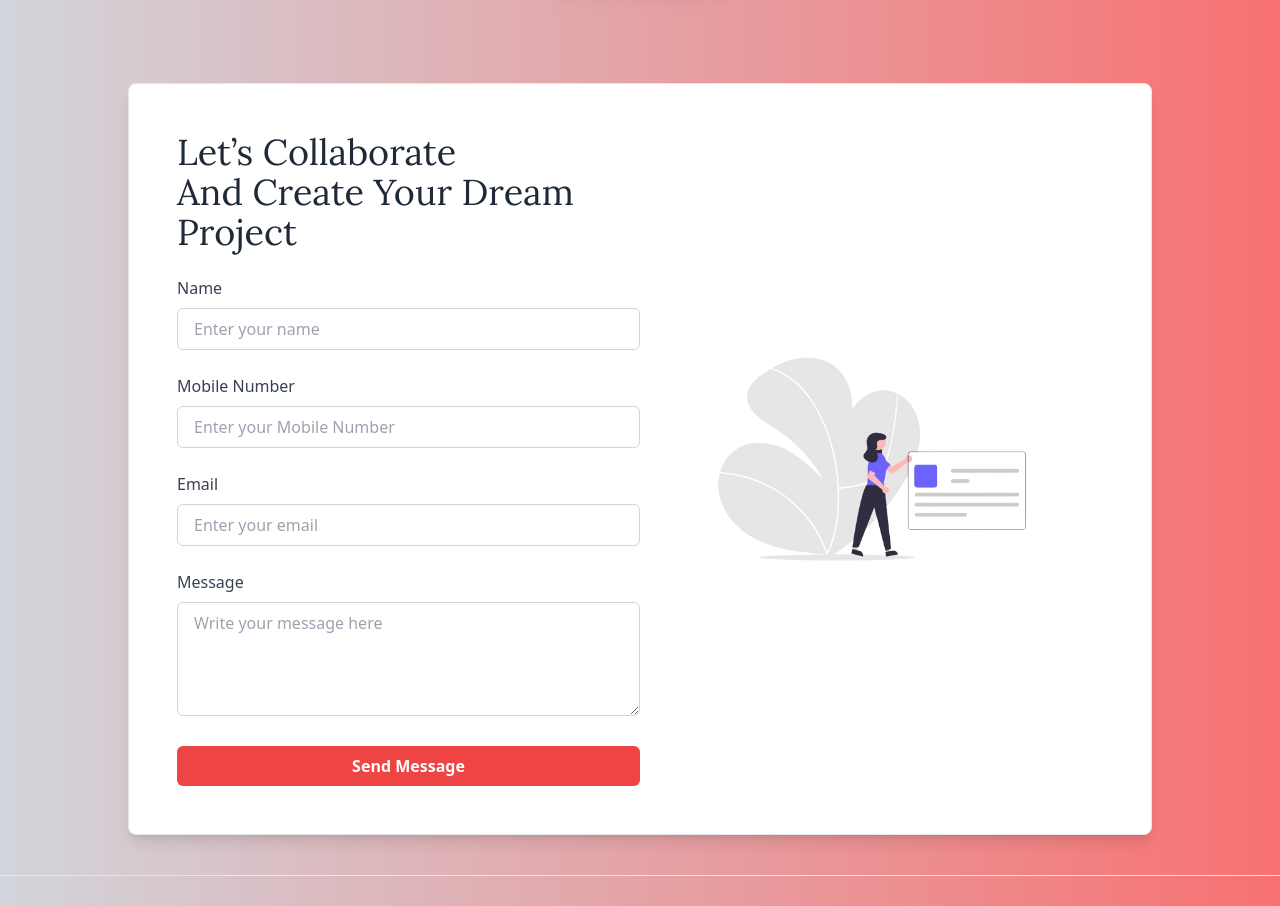
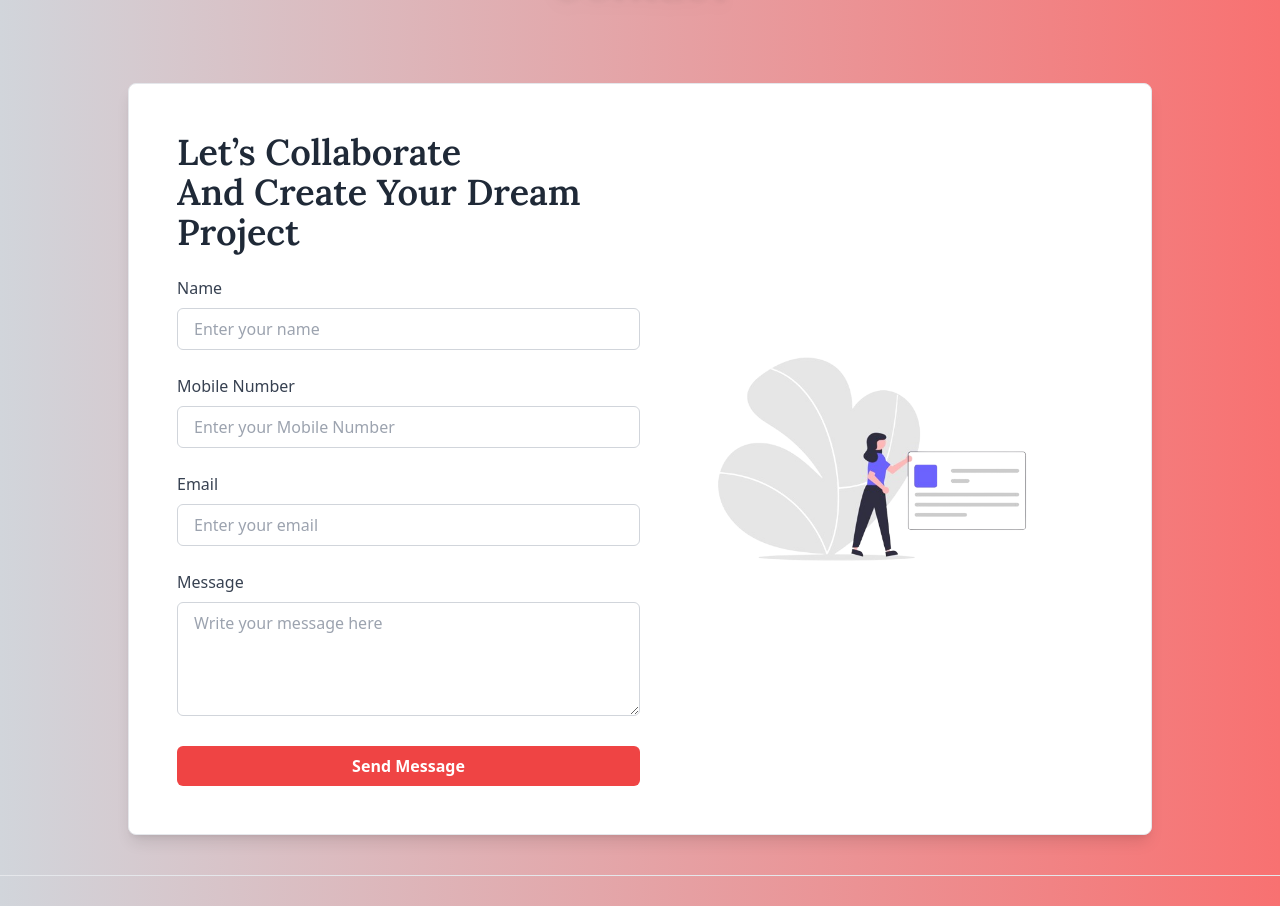
Before and after one commit to sathwik9887/portfolio, a React (Vite) app: page / in a window 1280 px wide. Shown: the part 5640-6546 px from the top of the page. Built offline with nearby package versions, Linux system fonts and the light colour scheme.

Commit message:
Added Favicon

```diff
--- a/index.html
+++ b/index.html
@@ -2,7 +2,7 @@
 <html lang="en">
   <head>
     <meta charset="UTF-8" />
-    <link rel="icon" type="image/svg+xml" href="/src/assets/SN.png" />
+    <link rel="icon" type="image/svg+xml" href="/src/assets/favicon.png" />
     <link rel="preconnect" href="https://fonts.googleapis.com">
     <link rel="preconnect" href="https://fonts.gstatic.com" crossorigin>
     <link href="https://fonts.googleapis.com/css2?family=Lora:ital,wght@0,400..700;1,400..700&display=swap" rel="stylesheet">
--- a/src/components/Contact.jsx
+++ b/src/components/Contact.jsx
@@ -34,7 +34,7 @@ const Contact = () => {
             animate="visible"
             variants={flipVariant}
           >
-            <h2 className="font-lora text-lg lg:text-4xl text-gray-800 mb-6">
+            <h2 className="font-lora text-lg lg:text-4xl text-gray-800 mb-6 font-semibold">
               Let’s Collaborate <br /> And Create Your Dream Project
             </h2>
 
```
Also changed, not shown: src/assets/favicon.png (added).
